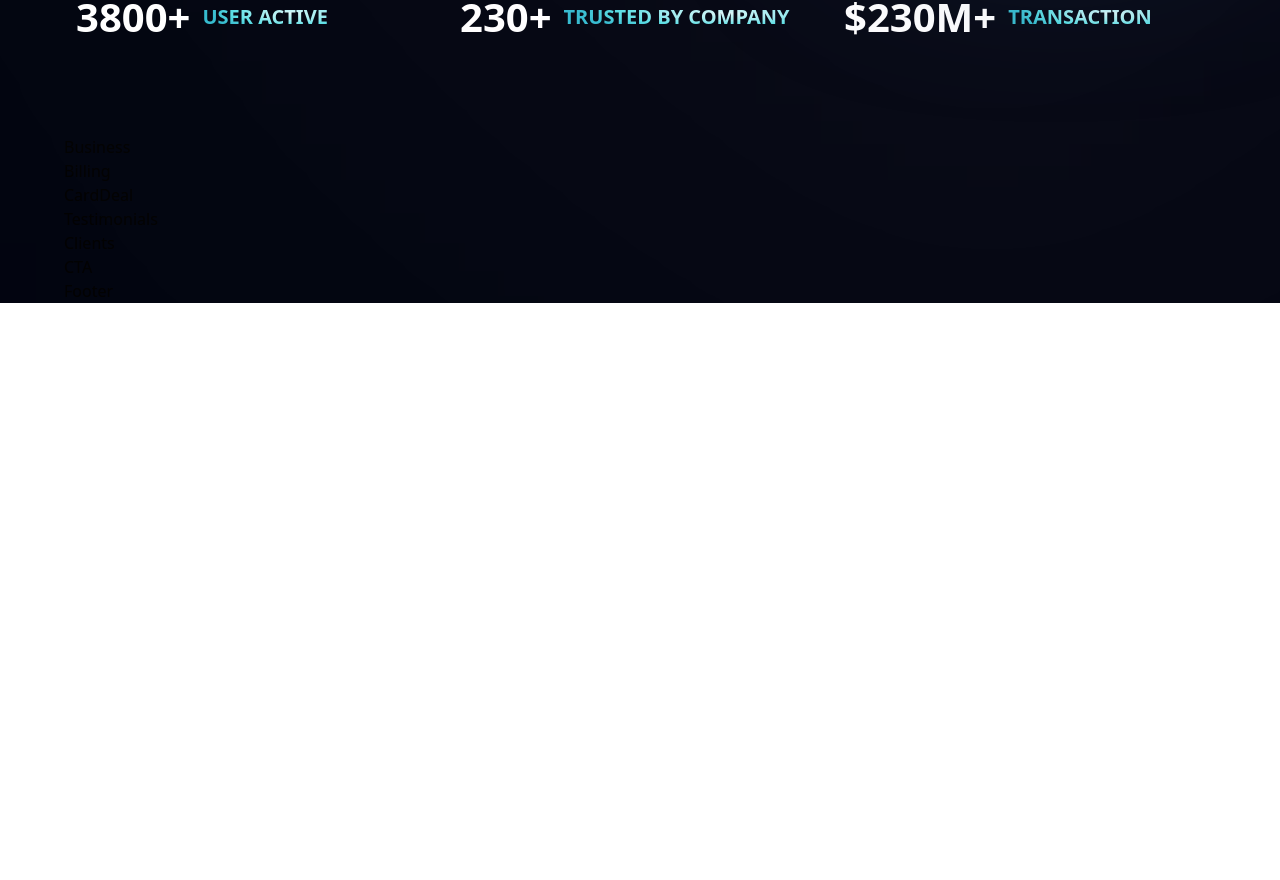
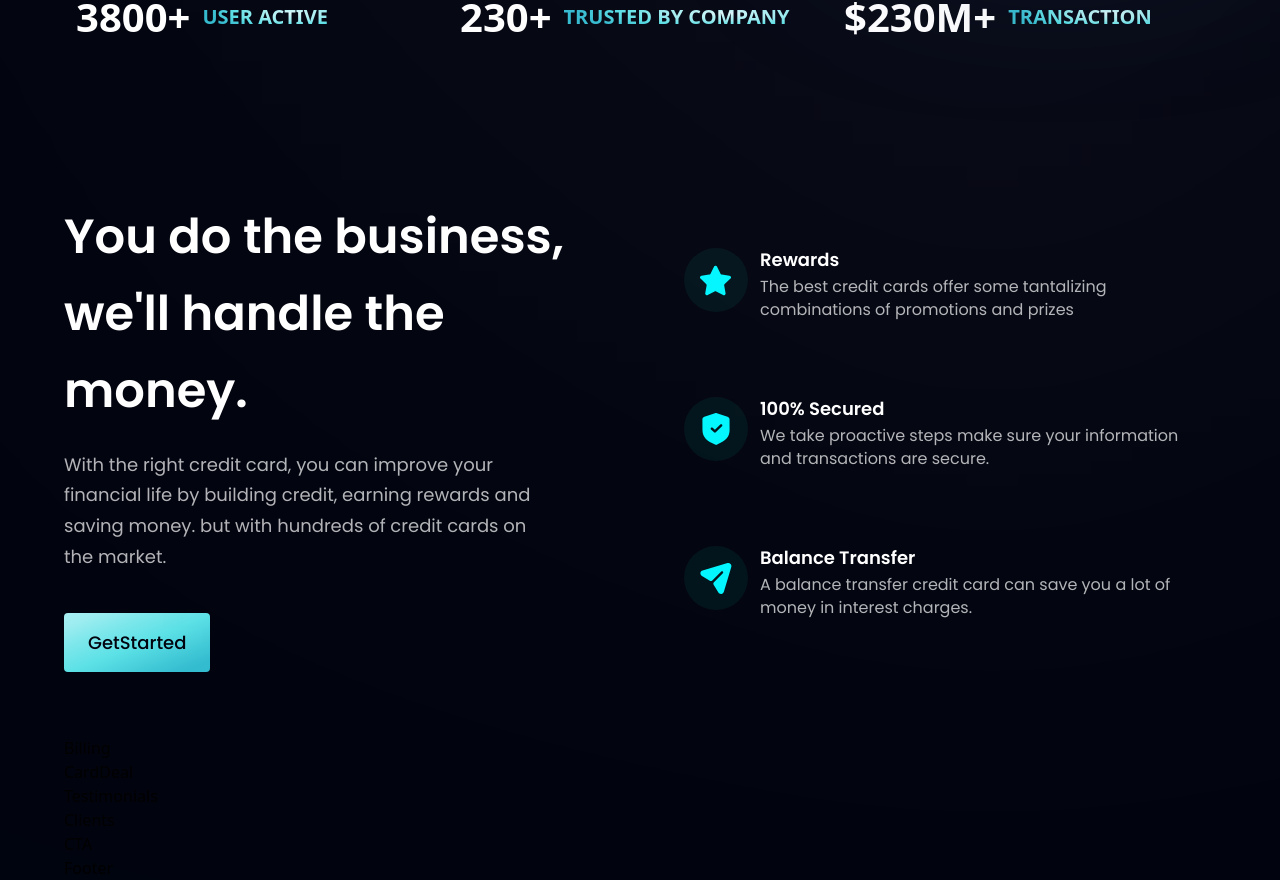
Before and after one commit to mohmedkasim/react-vite-website, a React (Vite) app: page / in a window 1280 px wide. Shown: the part 810-1690 px from the top of the page. Before the commit the page ends 1113 px from the top, so only its background shows below. Built offline with nearby package versions, Linux system fonts and the light colour scheme.

Commit message:
finish design business section

```diff
--- a/src/components/Business.jsx
+++ b/src/components/Business.jsx
@@ -1,9 +1,49 @@
-import React from 'react'
+import { features } from "../constants";
+import styles, { layout } from "../style";
+import Button from "./Button";
 
-function Business() {
+const FeaturedCard = ({ icon, title, content, index }) => (
+  <div
+    className={`flex flex-row p-6 rounded-[20px] ${
+      index !== features.length - 1 ? "mb-6" : "mb-0"
+    } feature-card`}
+  >
+    <div
+      className={`w-[64px] h-[64px] rounded-full ${styles.flexCenter} bg-dimBlue`}
+    >
+      <img src={icon} alt="icon" className="w-[50%] h-[50%] object-contain" />
+    </div>
+    <div className="flex-1 flex flex-col ml-3">
+        <h4 className="font-poppins font-semibold text-white text-[18px] leading-[23px] mb-1">
+          {title}
+        </h4>
+        <p className="font-poppins font-normal text-dimWhite text-[16px] leading-[23px] mb-1">{content}</p>
+      </div>
+  </div>
+);
+
+const Business = () => {
   return (
-    <div>Business</div>
-  )
-}
+    <section id="features" className={layout.section}>
+      <div className={layout.sectionInfo}>
+        <h2 className={styles.heading2}>
+          You do the business, <br className="sm:block hidden" />
+          we'll handle the money.
+        </h2>
+        <p className={`${styles.paragraph} max-w-[470px] mt-5`}>
+          With the right credit card, you can improve your financial life by
+          building credit, earning rewards and saving money. but with hundreds
+          of credit cards on the market.
+        </p>
+        <Button styles="mt-10 rounded" />
+      </div>
+      <div className={`${layout.sectionImg} flex-col`}>
+        {features.map((feature, index) => (
+          <FeaturedCard key={feature.id} {...feature} index={index} />
+        ))}
+      </div>
+    </section>
+  );
+};
 
-export default Business
+export default Business;
```
